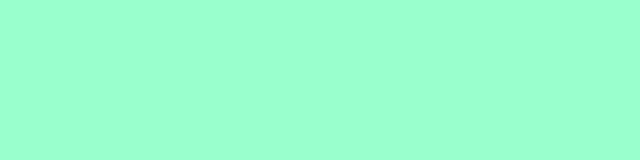
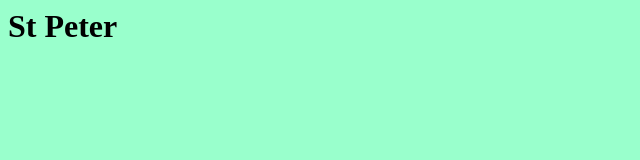
Before and after one commit to JMBreitenbach/jmbreitenbach.github.io, a plain HTML site: page st-peter/index.html in a window 1280 px wide. Shown: the whole page, without its empty margins (0-640 px from the left). Drawn offline with Linux system fonts and the light colour scheme; files that its build step writes are made by us from their sources.

Commit message:
added h1 to each page

```diff
--- a/st-peter/index.html
+++ b/st-peter/index.html
@@ -4,6 +4,6 @@
     <link rel="stylesheet" href="assets/css/st-peter.css">
 </head>
 <body>
-
+    <h1>St Peter</h1>
 </body>
 </html>
```
Also changed, not shown: st-mary/index.html (+1 -1 lines).
